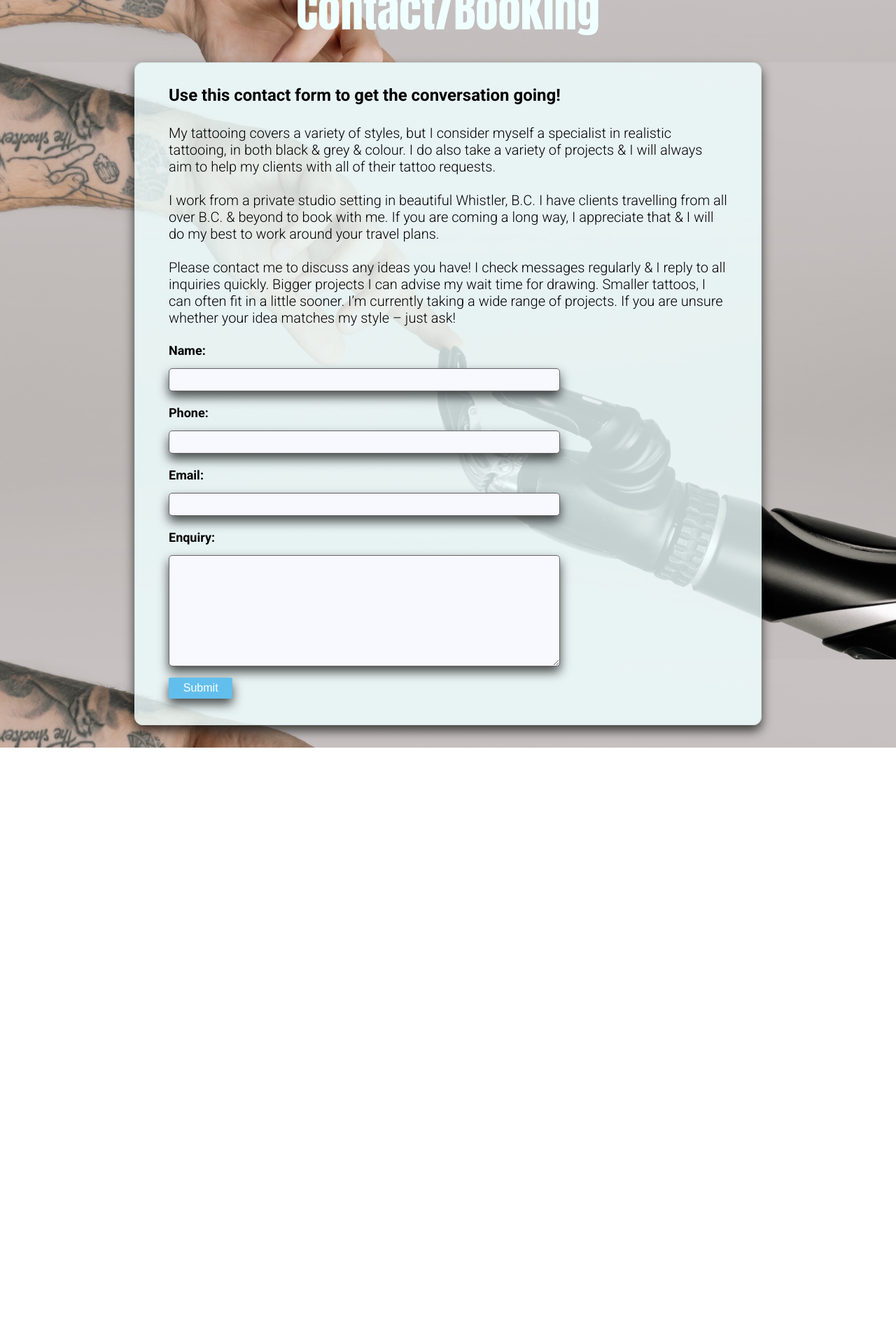
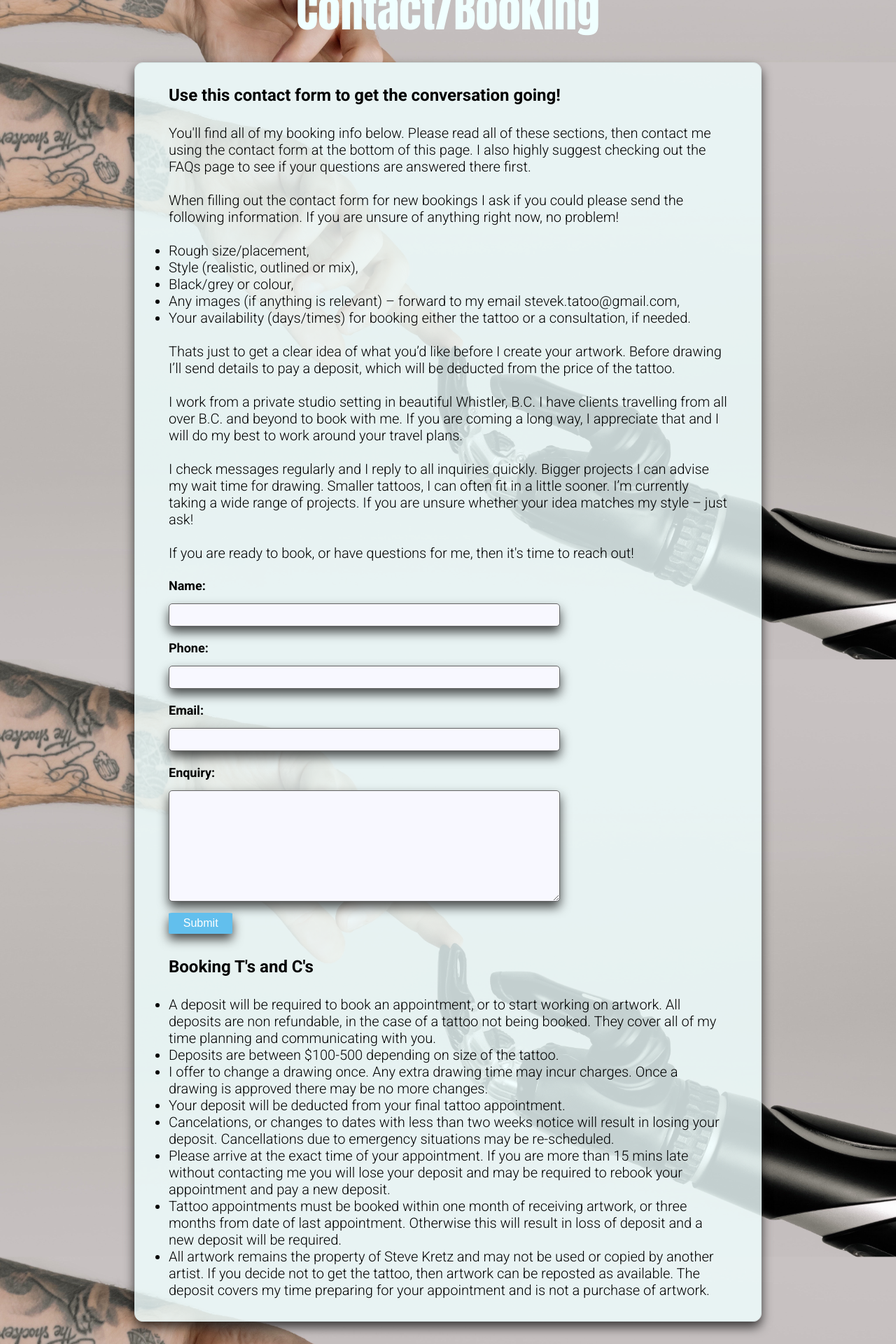
Before and after one commit to rooky1979/inklab, a Next.js app: page /contactbooking in a window 1280 px wide. Shown: the part 173-2093 px from the top of the page at 70% size. Before the commit the page ends 1241 px from the top, so only its background shows below. Built offline with nearby package versions, Linux system fonts and the light colour scheme.

Commit message:
Added text to contact form

```diff
--- a/components/ContactForm.js
+++ b/components/ContactForm.js
@@ -4,7 +4,6 @@ import buttonStyles from "../styles/Buttons.module.css";
 import axios from "axios";
 
 const ContactForm = ({ backgroundImage }) => {
-
   const mainpageStyle = {
     backgroundImage: `url(${backgroundImage})`,
   };
@@ -35,7 +34,9 @@ const ContactForm = ({ backgroundImage }) => {
       });
       alert("Email sent successfully!");
     } catch (error) {
-      alert("An error occurred while sending the email. Please try again later.");
+      alert(
+        "An error occurred while sending the email. Please try again later."
+      );
       console.error("Error sending email:", error);
     }
   };
@@ -50,30 +51,66 @@ const ContactForm = ({ backgroundImage }) => {
           </div>
           <div className={contactStyles.text}>
             <p>
-              My tattooing covers a variety of styles, but I consider myself
-              a specialist in realistic tattooing, in both black & grey &
-              colour. I do also take a variety of projects & I will always aim
-              to help my clients with all of their tattoo requests.
+              You'll find all of my booking info below. Please read all of these
+              sections, then contact me using the contact form at the bottom of
+              this page. I also highly suggest checking out the FAQs page to see
+              if your questions are answered there first.
             </p>
             <br />
           </div>
           <div className={contactStyles.text}>
             <p>
+              When filling out the contact form for new bookings I ask if you
+              could please send the following information. If you are unsure of
+              anything right now, no problem!
+            </p>
+            <br />
+          </div>
+          <ul className={contactStyles.text}>
+            <li>Rough size/placement,</li>
+            <li>Style (realistic, outlined or mix),</li>
+            <li>Black/grey or colour,</li>
+            <li>
+              Any images (if anything is relevant) – forward to my email
+              stevek.tatoo@gmail.com,
+            </li>
+            <li>
+              Your availability (days/times) for booking either the tattoo or a
+              consultation, if needed.
+            </li>
+            <br />
+          <div className={contactStyles.text}>
+            <p>
+              Thats just to get a clear idea of what you’d like before I create
+              your artwork. Before drawing I’ll send details to pay a deposit,
+              which will be deducted from the price of the tattoo.
+            </p>
+            <br />
+          </div>
+          </ul>
+          <div className={contactStyles.text}>
+            <p>
               I work from a private studio setting in beautiful Whistler, B.C. I
-              have clients travelling from all over B.C. & beyond to book with
-              me. If you are coming a long way, I appreciate that & I will do my
-              best to work around your travel plans.
+              have clients travelling from all over B.C. and beyond to book with
+              me. If you are coming a long way, I appreciate that and I will do
+              my best to work around your travel plans.
             </p>
             <br />
           </div>
           <div className={contactStyles.text}>
             <p>
-              Please contact me to discuss any ideas you have! I check messages
-              regularly & I reply to all inquiries quickly. Bigger projects I
-              can advise my wait time for drawing. Smaller tattoos, I can often
-              fit in a little sooner. I’m currently taking a wide range of
-              projects. If you are unsure whether your idea matches my style –
-              just ask!
+              I check messages regularly and I reply to all inquiries quickly.
+              Bigger projects I can advise my wait time for drawing. Smaller
+              tattoos, I can often fit in a little sooner. I’m currently taking
+              a wide range of projects. If you are unsure whether your idea
+              matches my style – just ask!
+            </p>
+            <br />
+          </div>
+          <div className={contactStyles.text}>
+            <p>
+              If you are ready to book, or have questions for me, then it's time
+              to reach out!
             </p>
             <br />
           </div>
@@ -127,6 +164,53 @@ const ContactForm = ({ backgroundImage }) => {
           <button className={buttonStyles.primarybtn} type="submit">
             Submit
           </button>
+          <div className={contactStyles.titletext}>
+            <br />
+            <p>Booking T's and C's</p>
+            <br />
+          </div>
+          <ul className={contactStyles.text}>
+            <li>
+              A deposit will be required to book an appointment, or to start
+              working on artwork. All deposits are non refundable, in the case
+              of a tattoo not being booked. They cover all of my time planning
+              and communicating with you.
+            </li>
+            <li>
+              Deposits are between $100-500 depending on size of the tattoo.
+            </li>
+            <li>
+              I offer to change a drawing once. Any extra drawing time may incur
+              charges. Once a drawing is approved there may be no more changes.
+            </li>
+            <li>
+              Your deposit will be deducted from your final tattoo appointment.
+            </li>
+            <li>
+              Cancelations, or changes to dates with less than two weeks notice
+              will result in losing your deposit. Cancellations due to emergency
+              situations may be re-scheduled.
+            </li>
+            <li>
+              Please arrive at the exact time of your appointment. If you are
+              more than 15 mins late without contacting me you will lose your
+              deposit and may be required to rebook your appointment and pay a
+              new deposit.
+            </li>
+            <li>
+              Tattoo appointments must be booked within one month of receiving
+              artwork, or three months from date of last appointment. Otherwise
+              this will result in loss of deposit and a new deposit will be
+              required.
+            </li>
+            <li>
+              All artwork remains the property of Steve Kretz and may not be
+              used or copied by another artist. If you decide not to get the
+              tattoo, then artwork can be reposted as available. The deposit
+              covers my time preparing for your appointment and is not a
+              purchase of artwork.
+            </li>
+          </ul>
         </form>
       </div>
     </div>
--- a/pages/faqs.js
+++ b/pages/faqs.js
@@ -7,8 +7,8 @@ const faqs = () => {
   return (
     <>
       <Navbar />
-      <Header title="FAQs" backgroundImage={"/parlour.jpg"}/>
-      <FaqsBody backgroundImage={"/parlour.jpg"}/>
+      <Header title="FAQs" backgroundImage={"/parlour.jpeg"}/>
+      <FaqsBody backgroundImage={"/parlour.jpeg"}/>
     </>
   )
 }
```
Also changed, not shown: components/FaqsBody.js (+32 -0 lines), .txt, public/parlour.jpeg (added).
